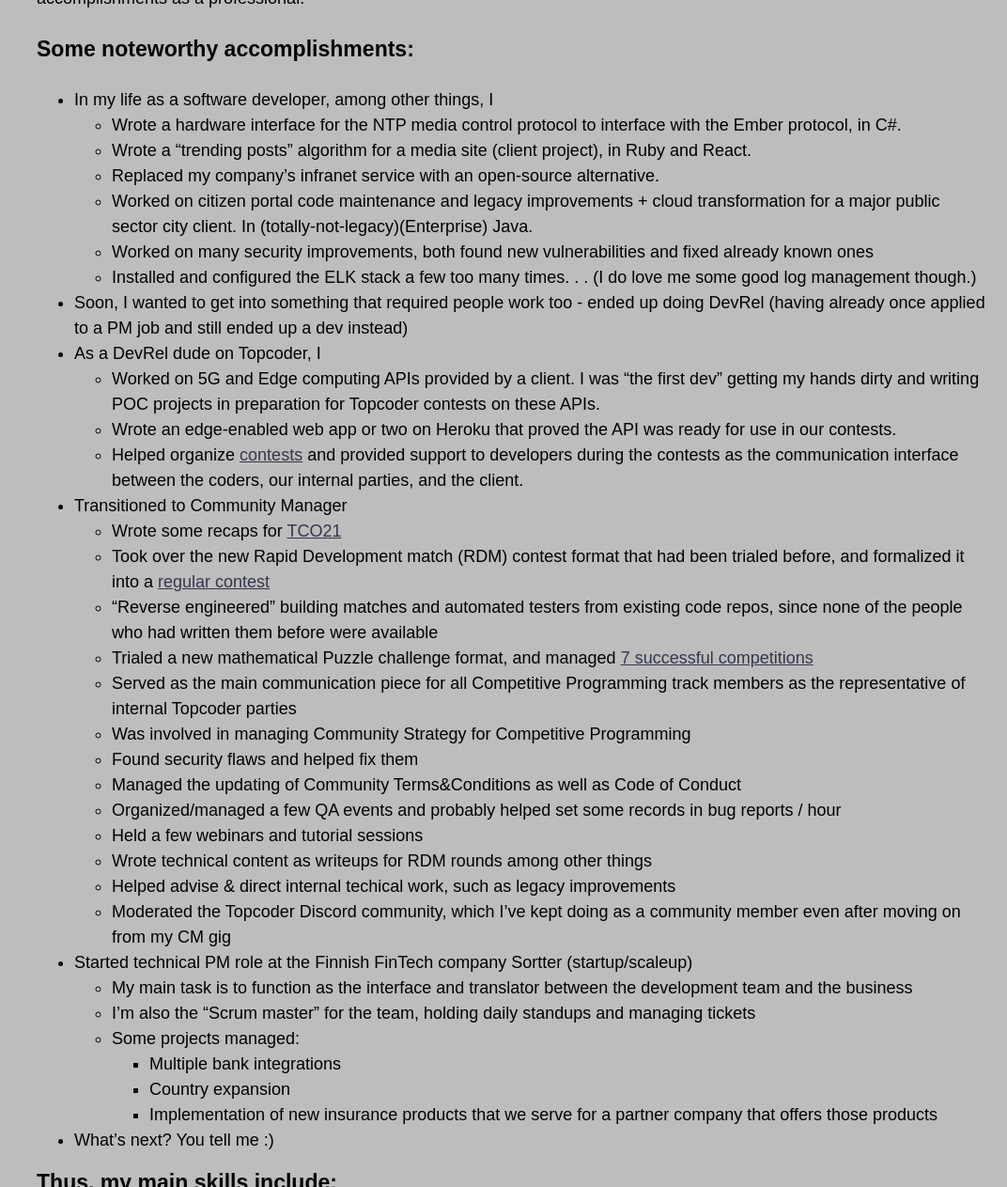
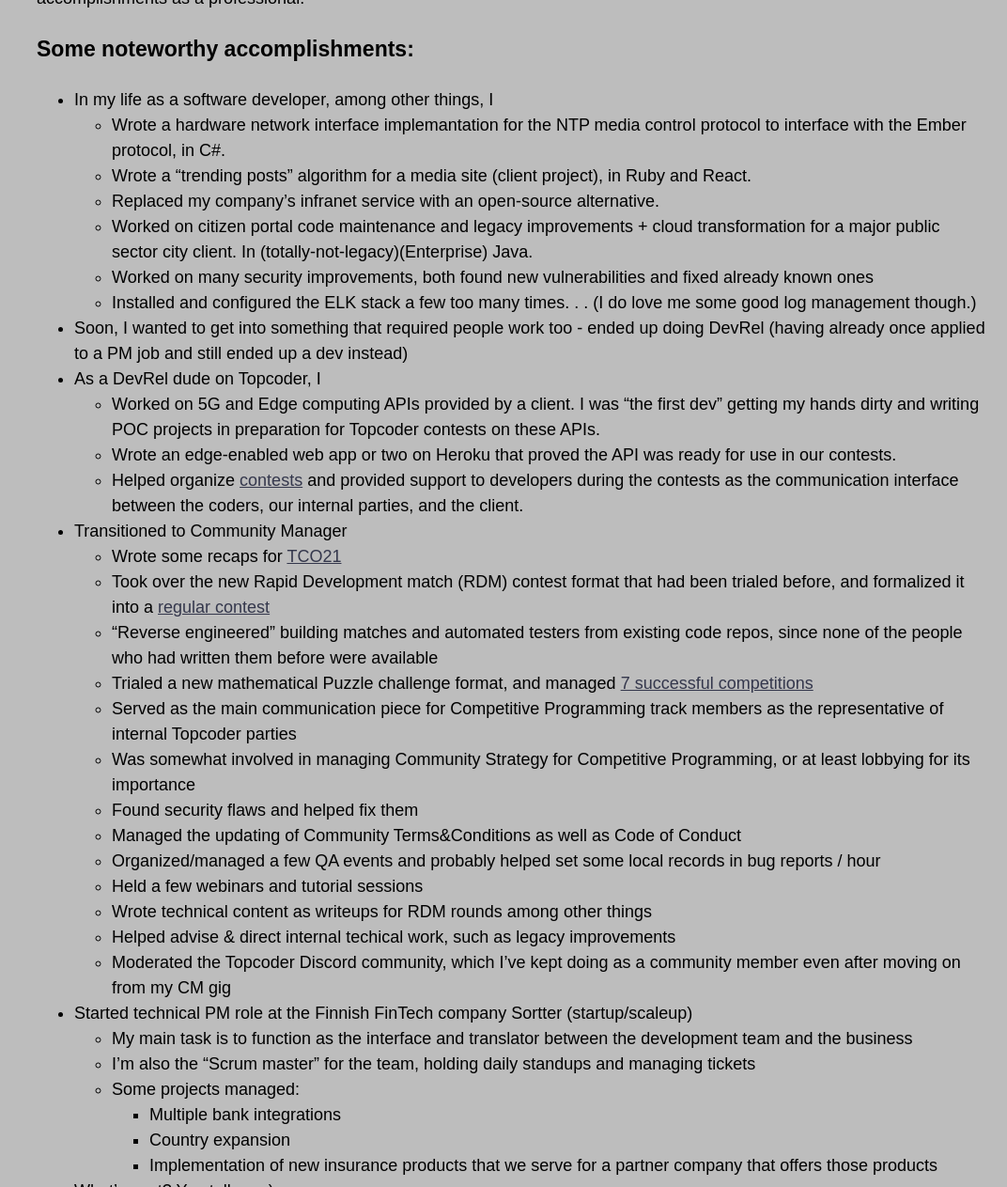
Before and after one commit to gingerdeer/gingerdeer.github.io, a Jekyll site: the page built from serious.md, in a window 1280 px wide and 1400 px high, scrolled down 907 px, cut to the strip 137-1400 px from the top of the window. Shown: the whole strip at 94% size, without its empty margins (208-1280 px from the left). Built offline with Jekyll 4.4.1, drawn with Linux system fonts in a browser that asks for light colours; nearby versions of some CDN libraries; some of the changed text lies outside the part shown.

```diff
--- a/serious.md
+++ b/serious.md
@@ -21,7 +21,7 @@ This page is meant to be something like a presentable portfolio for a quick over
 ### Some noteworthy accomplishments:
 
 * In my life as a software developer, among other things, I
-  * Wrote a hardware interface for the NTP media control protocol to interface with the Ember protocol, in C#.
+  * Wrote a hardware network interface implemantation for the NTP media control protocol to interface with the Ember protocol, in C#.
   * Wrote a "trending posts" algorithm for a media site (client project), in Ruby and React.
   * Replaced my company's infranet service with an open-source alternative.
   * Worked on citizen portal code maintenance and legacy improvements + cloud transformation for a major public sector city client. In (totally-not-legacy)(Enterprise) Java.
@@ -37,11 +37,11 @@ This page is meant to be something like a presentable portfolio for a quick over
   * Took over the new Rapid Development match (RDM) contest format that had been trialed before, and formalized it into a [regular contest](https://www.topcoder.com/challenges?bucket=allPast&search=RDM&tracks[DS]=true&tracks[Des]=true&tracks[Dev]=true&tracks[QA]=true&types[]=CH&types[]=F2F&types[]=TSK)
   * "Reverse engineered" building matches and automated testers from existing code repos, since none of the people who had written them before were available
   * Trialed a new mathematical Puzzle challenge format, and managed [7 successful competitions](https://www.topcoder.com/challenges?bucket=allPast&search=Puzzle&tracks[DS]=true&tracks[Des]=true&tracks[Dev]=true&tracks[QA]=true&types[]=CH&types[]=F2F&types[]=TSK)
-  * Served as the main communication piece for all Competitive Programming track members as the representative of internal Topcoder parties
-  * Was involved in managing Community Strategy for Competitive Programming
+  * Served as the main communication piece for Competitive Programming track members as the representative of internal Topcoder parties
+  * Was somewhat involved in managing Community Strategy for Competitive Programming, or at least lobbying for its importance
   * Found security flaws and helped fix them
   * Managed the updating of Community Terms&Conditions as well as Code of Conduct
-  * Organized/managed a few QA events and probably helped set some records in bug reports / hour
+  * Organized/managed a few QA events and probably helped set some local records in bug reports / hour
   * Held a few webinars and tutorial sessions
   * Wrote technical content as writeups for RDM rounds among other things
   * Helped advise & direct internal techical work, such as legacy improvements
```
Also changed, not shown: other parts of serious.md (+1 -1 lines), _gide/2024-03-11-virtually.md (added, +14 -0 lines), 1 other file.
